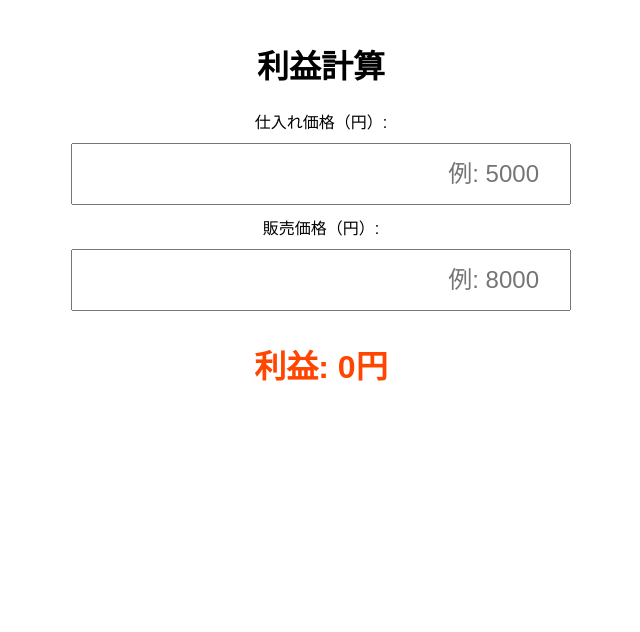
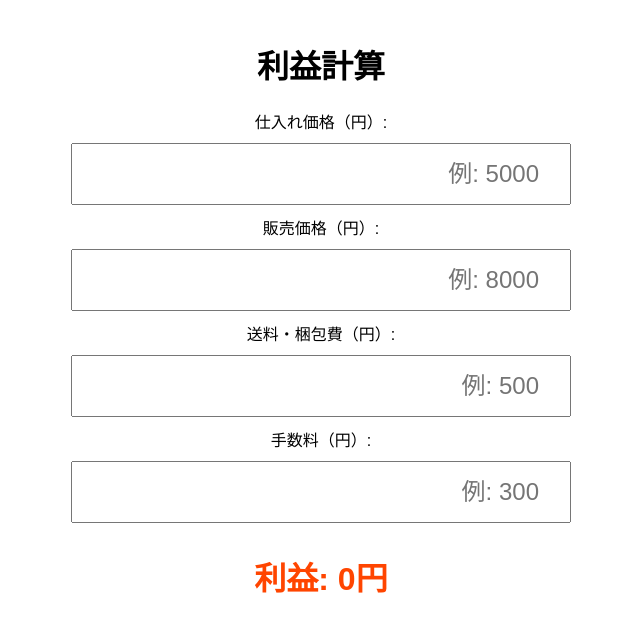
Before and after one commit to kkp-15/sedorieki, a plain HTML site: page index.html in a window 1280 px wide. Shown: the whole page, without its empty margins (319-959 px from the left). Drawn offline with Linux system fonts and the light colour scheme.

Commit message:
Update index.html

```diff
--- a/index.html
+++ b/index.html
@@ -36,24 +36,36 @@
     <label>販売価格（円）:</label>
     <input type="number" id="sell" placeholder="例: 8000" oninput="calculateProfit()">
 
+    <label>送料・梱包費（円）:</label>
+    <input type="number" id="shipping" placeholder="例: 500" oninput="calculateProfit()">
+
+    <label>手数料（円）:</label>
+    <input type="number" id="fee" placeholder="例: 300" oninput="calculateProfit()">
+
     <div id="profit">利益: 0円</div>
 
     <script>
         function saveValues() {
             localStorage.setItem('purchase', document.getElementById('purchase').value);
             localStorage.setItem('sell', document.getElementById('sell').value);
+            localStorage.setItem('shipping', document.getElementById('shipping').value);
+            localStorage.setItem('fee', document.getElementById('fee').value);
         }
 
         function loadValues() {
             document.getElementById('purchase').value = localStorage.getItem('purchase') || '';
             document.getElementById('sell').value = localStorage.getItem('sell') || '';
+            document.getElementById('shipping').value = localStorage.getItem('shipping') || '';
+            document.getElementById('fee').value = localStorage.getItem('fee') || '';
             calculateProfit();
         }
 
         function calculateProfit() {
             let purchase = parseFloat(document.getElementById('purchase').value) || 0;
             let sell = parseFloat(document.getElementById('sell').value) || 0;
-            let profit = sell - purchase;
+            let shipping = parseFloat(document.getElementById('shipping').value) || 0;
+            let fee = parseFloat(document.getElementById('fee').value) || 0;
+            let profit = sell - (purchase + shipping + fee);
             document.getElementById('profit').textContent = `利益: ${profit.toLocaleString()}円`;
             saveValues();
         }
```
